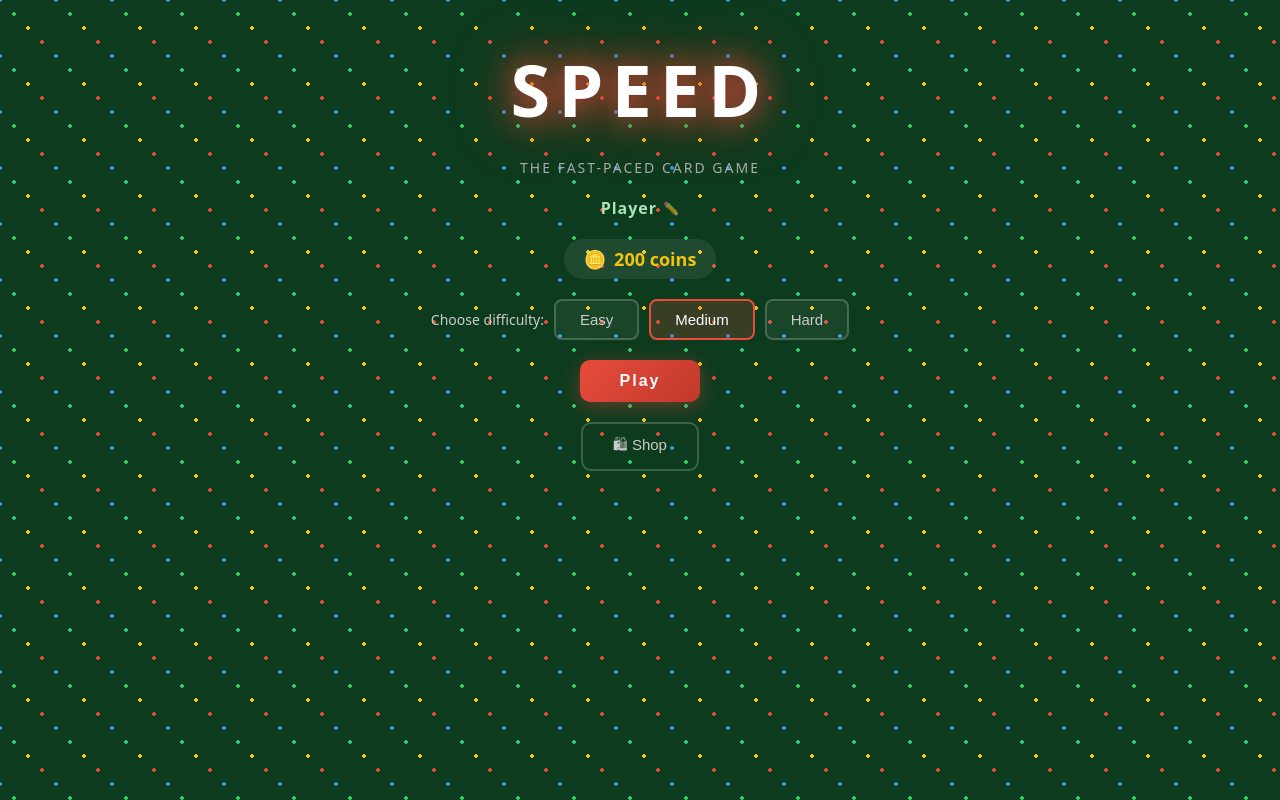
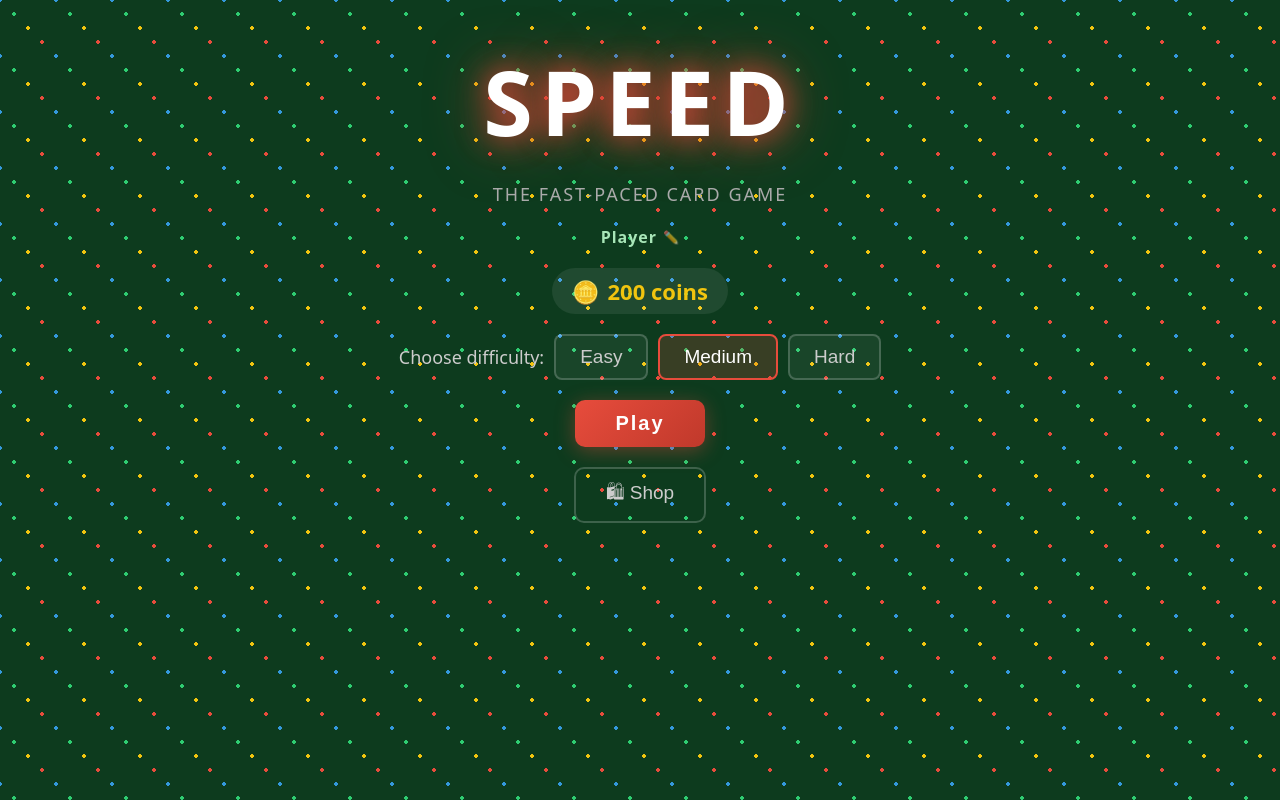
Before and after one commit to gilma88/speed, a React (Vite) app: page / in a window 1280 px wide. Built offline with nearby package versions, Linux system fonts and the light colour scheme.

Commit message:
Increase all font sizes across the app (~25% larger)
Co-Authored-By: Claude Sonnet 4.6 <noreply@anthropic.com>

```diff
--- a/src/components/GameBoard.css
+++ b/src/components/GameBoard.css
@@ -24,7 +24,7 @@
   padding: 6px 14px;
   border-radius: 8px;
   cursor: pointer;
-  font-size: 13px;
+  font-size: 17px;
   transition: all 0.2s;
 }
 
@@ -33,11 +33,11 @@
 .coin-display-sm {
   color: #f1c40f;
   font-weight: 600;
-  font-size: 16px;
+  font-size: 20px;
 }
 
 .diff-badge {
-  font-size: 11px;
+  font-size: 15px;
   font-weight: 700;
   letter-spacing: 2px;
   color: #aaa;
@@ -54,7 +54,7 @@
   border-radius: 10px;
   background: rgba(255,255,255,0.08);
   color: #fff;
-  font-size: 16px;
+  font-size: 20px;
   font-weight: 600;
 }
 
@@ -72,7 +72,7 @@
 
 .coins-earned {
   color: #f1c40f;
-  font-size: 22px;
+  font-size: 28px;
   font-weight: 700;
   margin: 4px 0 0;
 }
@@ -106,8 +106,8 @@
   line-height: 1;
 }
 
-.win-text { color: #2ecc71; font-size: 32px; font-weight: 800; }
-.lose-text { color: #e74c3c; font-size: 32px; font-weight: 800; }
+.win-text { color: #2ecc71; font-size: 40px; font-weight: 800; }
+.lose-text { color: #e74c3c; font-size: 40px; font-weight: 800; }
 
 .gameover-buttons {
   display: flex;
@@ -136,13 +136,13 @@
 
 .area-label {
   color: #aaa;
-  font-size: 13px;
+  font-size: 17px;
   margin: 0;
   text-transform: uppercase;
   letter-spacing: 1px;
 }
 
-.card-count { color: #666; font-size: 12px; }
+.card-count { color: #666; font-size: 15px; }
 
 .tableau {
   display: flex;
@@ -222,14 +222,14 @@
 }
 
 .pile-count {
-  font-size: 11px;
+  font-size: 15px;
   color: #888;
 }
 
 /* Spit button */
 .spit-btn {
   padding: 14px 50px;
-  font-size: 20px;
+  font-size: 26px;
   font-weight: 900;
   letter-spacing: 4px;
   border: none;
@@ -312,14 +312,14 @@
 
 .hint-text {
   color: #555;
-  font-size: 12px;
+  font-size: 15px;
   margin: 0;
   min-height: 16px;
 }
 
 .btn-primary {
   padding: 12px 40px;
-  font-size: 16px;
+  font-size: 20px;
   font-weight: 700;
   border: none;
   border-radius: 10px;
--- a/src/components/Menu.css
+++ b/src/components/Menu.css
@@ -8,7 +8,7 @@
 }
 
 .menu-title {
-  font-size: 72px;
+  font-size: 90px;
   font-weight: 900;
   letter-spacing: 8px;
   color: #fff;
@@ -19,7 +19,7 @@
 .menu-sub {
   color: #aaa;
   margin: 0;
-  font-size: 14px;
+  font-size: 18px;
   letter-spacing: 2px;
   text-transform: uppercase;
 }
@@ -103,7 +103,7 @@
   padding: 8px 20px;
   border-radius: 30px;
   color: #f1c40f;
-  font-size: 18px;
+  font-size: 22px;
   font-weight: 600;
 }
 
@@ -117,7 +117,7 @@
 .diff-select p {
   margin: 0;
   color: #ccc;
-  font-size: 14px;
+  font-size: 18px;
 }
 
 .diff-select {
@@ -133,7 +133,7 @@
   border: 2px solid rgba(255,255,255,0.2);
   background: rgba(255,255,255,0.05);
   color: #ccc;
-  font-size: 15px;
+  font-size: 19px;
   cursor: pointer;
   transition: all 0.2s;
 }
@@ -151,7 +151,7 @@
 
 .btn-primary {
   padding: 14px 60px;
-  font-size: 20px;
+  font-size: 24px;
   font-weight: 700;
   border: none;
   border-radius: 12px;
@@ -170,7 +170,7 @@
 
 .btn-secondary {
   padding: 10px 30px;
-  font-size: 15px;
+  font-size: 19px;
   border: 2px solid rgba(255,255,255,0.2);
   border-radius: 10px;
   background: transparent;
@@ -193,7 +193,7 @@
   color: #1a1a2e;
   padding: 14px 32px;
   border-radius: 30px;
-  font-size: 18px;
+  font-size: 22px;
   font-weight: 700;
   z-index: 1000;
   box-shadow: 0 4px 20px rgba(241,196,15,0.5);
--- a/src/index.css
+++ b/src/index.css
@@ -3,6 +3,7 @@
 body {
   margin: 0;
   font-family: system-ui, 'Segoe UI', Roboto, sans-serif;
+  font-size: 18px;
   background-color: #0d3b1e;
   background-image:
     radial-gradient(circle, #f1c40f 2px, transparent 2px),
```
